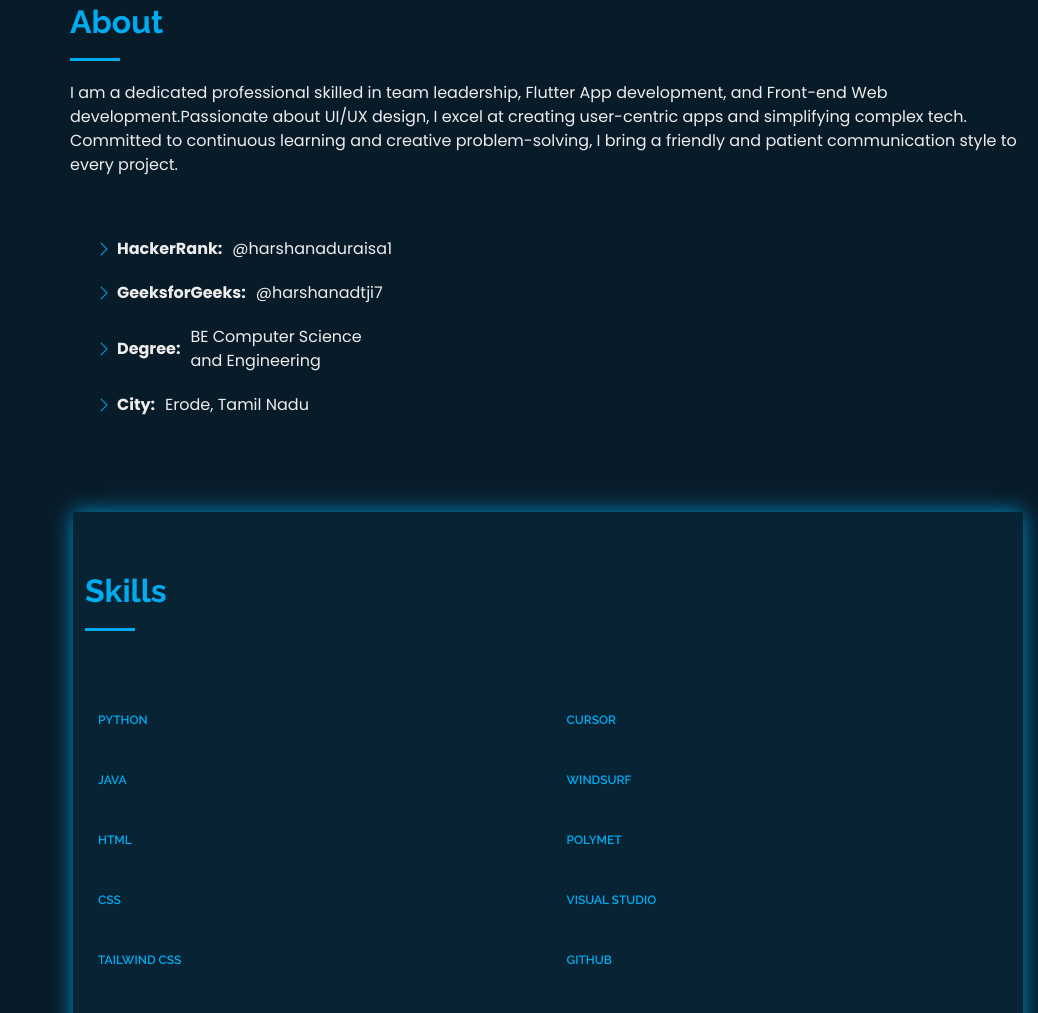
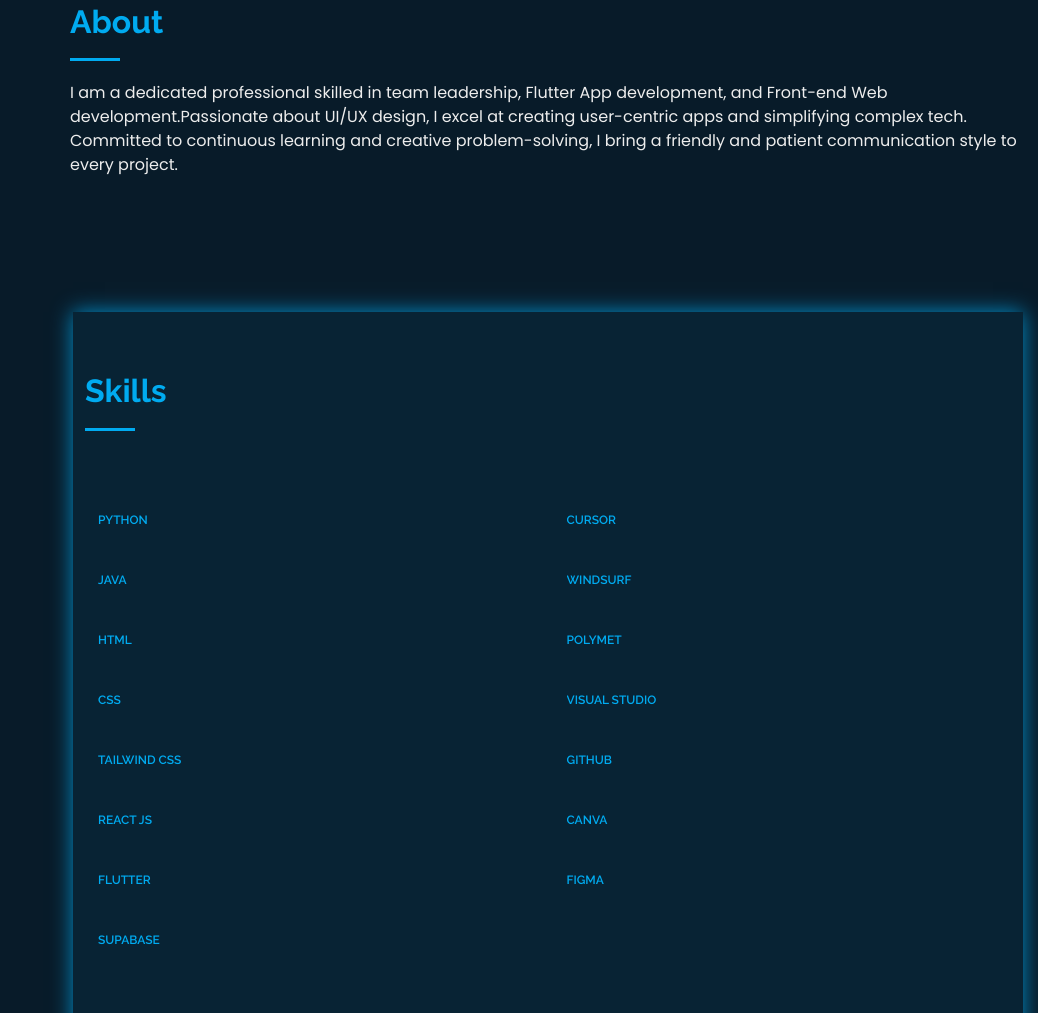
Before and after one commit to Harshanad03/harshanad, a plain HTML site: page index.html in a window 1280 px wide. Shown: the part 857-1870 px from the top of the page, without its empty margins (242-1280 px from the left). Drawn offline with nearby package versions, Linux system fonts and the light colour scheme.

Commit message:
link removed

```diff
--- a/index.html
+++ b/index.html
@@ -125,7 +125,7 @@
 
       </div><!-- End Section Title -->
 
-      <div class="container" data-aos="fade-up" data-aos-delay="100">
+      <!-- <div class="container" data-aos="fade-up" data-aos-delay="100">
 
         <div class="row gy-4 justify-content-left">
 
@@ -146,7 +146,7 @@
                 </ul>
         </div>
 
-      </div>
+      </div> -->
 
     </section><!-- /About Section -->
 
```
